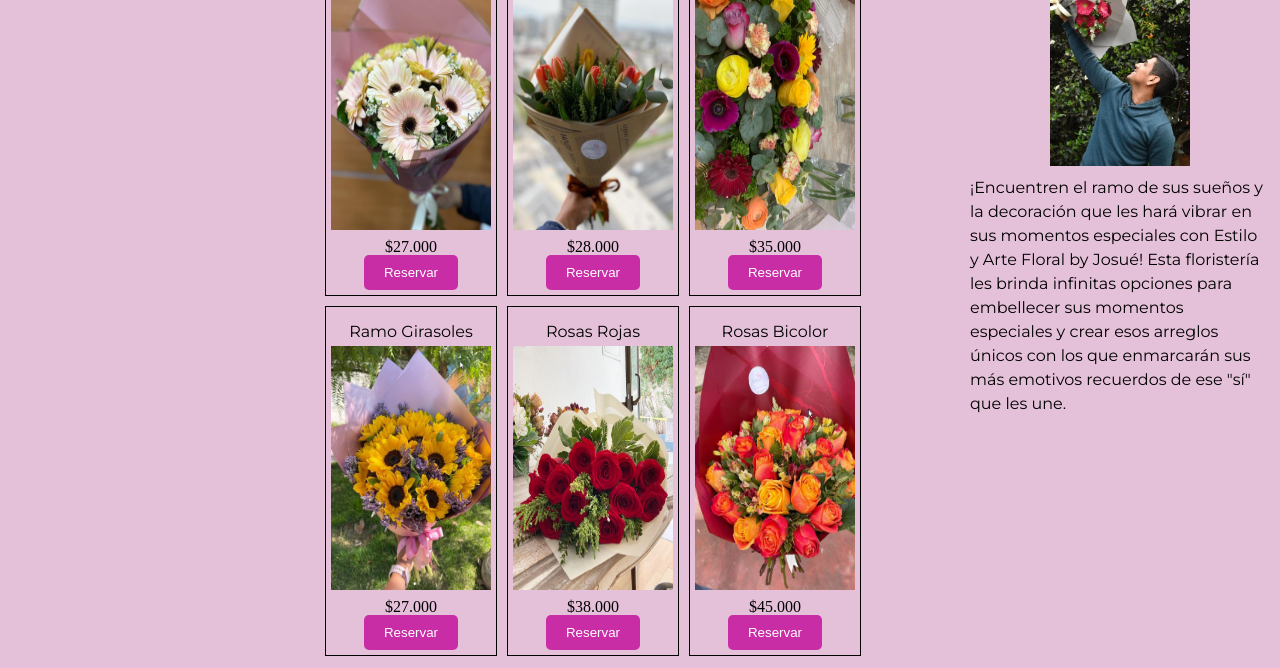
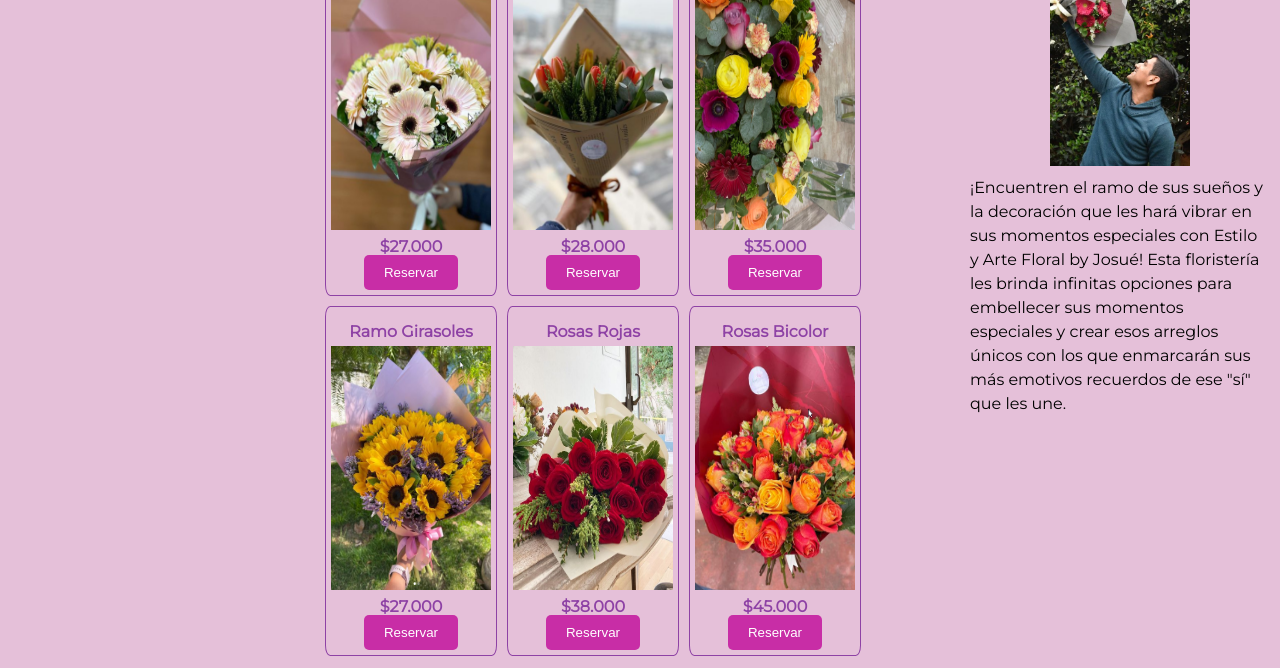
Before and after one commit to macalister0109/e-commerce-DL, a plain HTML site: page index.html in a window 1280 px wide. Shown: the part 372-1040 px from the top of the page. Drawn offline with Linux system fonts and the light colour scheme.

Commit message:
act final final

```diff
--- a/assets/css/estilos.css
+++ b/assets/css/estilos.css
@@ -105,6 +105,8 @@ ul a:hover{
     flex-direction: column;
     width: 10em;
     border: solid 1px;
+    border-radius: 3%;
+    border-color: #8e42a5;
     margin: 5px;
     padding: 5px;
 }
@@ -114,6 +116,8 @@ ul a:hover{
     padding-bottom: 5px;
     padding-top: 10px;
     font-family: 'Montserrat', sans-serif;
+    color: #8e42a5;
+    font-weight: bold;
 }
 .card-body{
     flex-grow: 1;
@@ -121,6 +125,9 @@ ul a:hover{
 }
 .card-body p{
     text-align: center;
+    font-family: 'Montserrat', sans-serif;
+    color: #8e42a5;
+    font-weight: bold;
     padding: 1px;
 
 }
```
